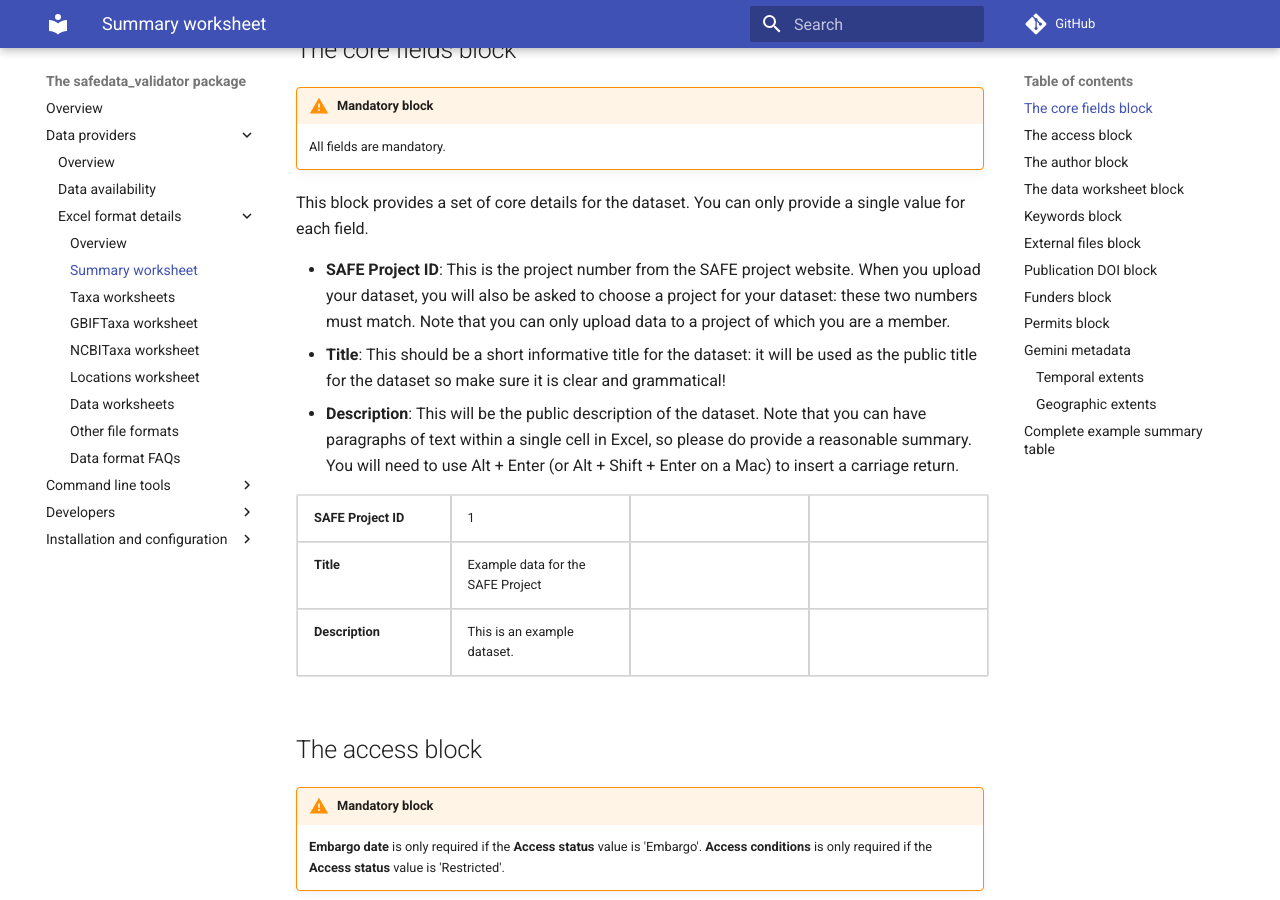
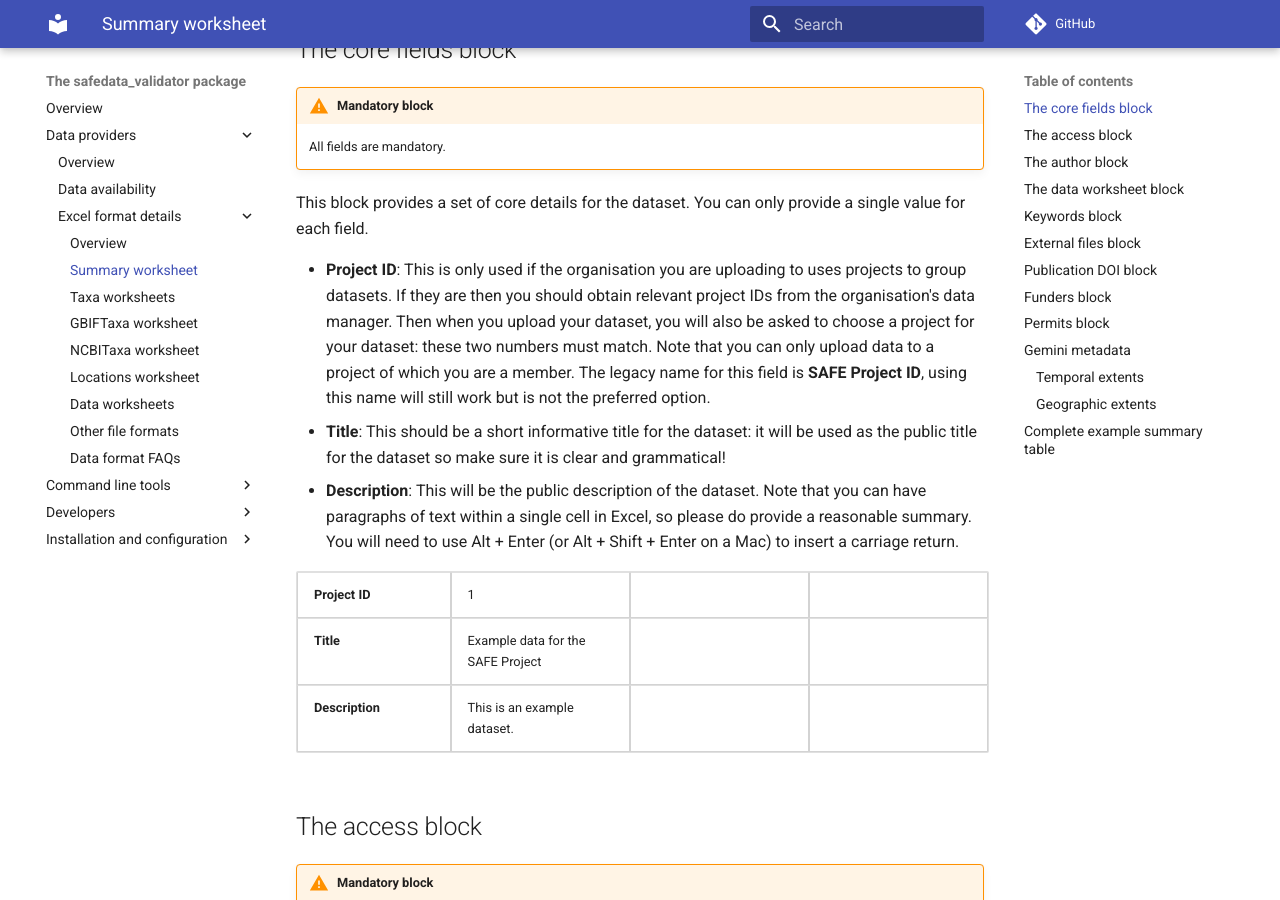
Before and after one commit to ImperialCollegeLondon/safedata_validator, an MkDocs documentation site: the page built from docs/data_providers/data_format/summary.md, in a window 1280 px wide and 900 px high, scrolled down 476 px. Built offline with MkDocs 1.6.1 and Material for MkDocs 9.7.7, drawn with Linux system fonts in a browser that asks for light colours; comment, search, counter and statistics services are not loaded; some of the changed text lies outside the part shown.

Commit message:
Updated summary with details of the preferred name for project IDs

```diff
--- a/docs/data_providers/data_format/summary.md
+++ b/docs/data_providers/data_format/summary.md
@@ -52,10 +52,13 @@ tbody tr td:first-child {
 This block provides a set of core details for the dataset. You can only provide
 a single value for each field.
 
-* **SAFE Project ID**: This is the project number from the SAFE project website.
-  When you upload your dataset, you will also be asked to choose a project for
-  your dataset: these two numbers must match. Note that you can only upload data
-  to a project of which you are a member.
+* **Project ID**: This is only used if the organisation you are uploading to uses
+  projects to group datasets. If they are then you should obtain relevant project IDs
+  from the organisation's data manager. Then when you upload your dataset, you will also
+  be asked to choose a project for your dataset: these two numbers must match. Note that
+  you can only upload data to a project of which you are a member. The legacy name for
+  this field is **SAFE Project ID**, using this name will still work but is not the
+  preferred option.
 * **Title**: This should be a short informative title for the dataset: it will
   be used as the public title for the dataset so make sure it is clear and
   grammatical!
@@ -66,7 +69,7 @@ a single value for each field.
 
 |                 |                                   |  |  |
 |-----------------|-----------------------------------|--|--|
-| SAFE Project ID | 1                                 |  |  |
+| Project ID      | 1                                 |  |  |
 | Title           | Example data for the SAFE Project |  |  |
 | Description     | This is an example dataset.       |  |  |
 
@@ -315,7 +318,7 @@ at SAFE.
 <!-- markdownlint-disable MD013 -->
 |                           |                                                             |                                                              |                                  |
 |---------------------------|-------------------------------------------------------------|--------------------------------------------------------------|----------------------------------|
-| SAFE Project ID           | 1                                                           |                                                              |                                  |
+| Project ID                | 1                                                           |                                                              |                                  |
 | Title                     | Example data for the SAFE Project                           |                                                              |                                  |
 | Description               | This is an example dataset.                                 |                                                              |                                  |
 | Access status             | Embargo                                                     |                                                              |                                  |
```
